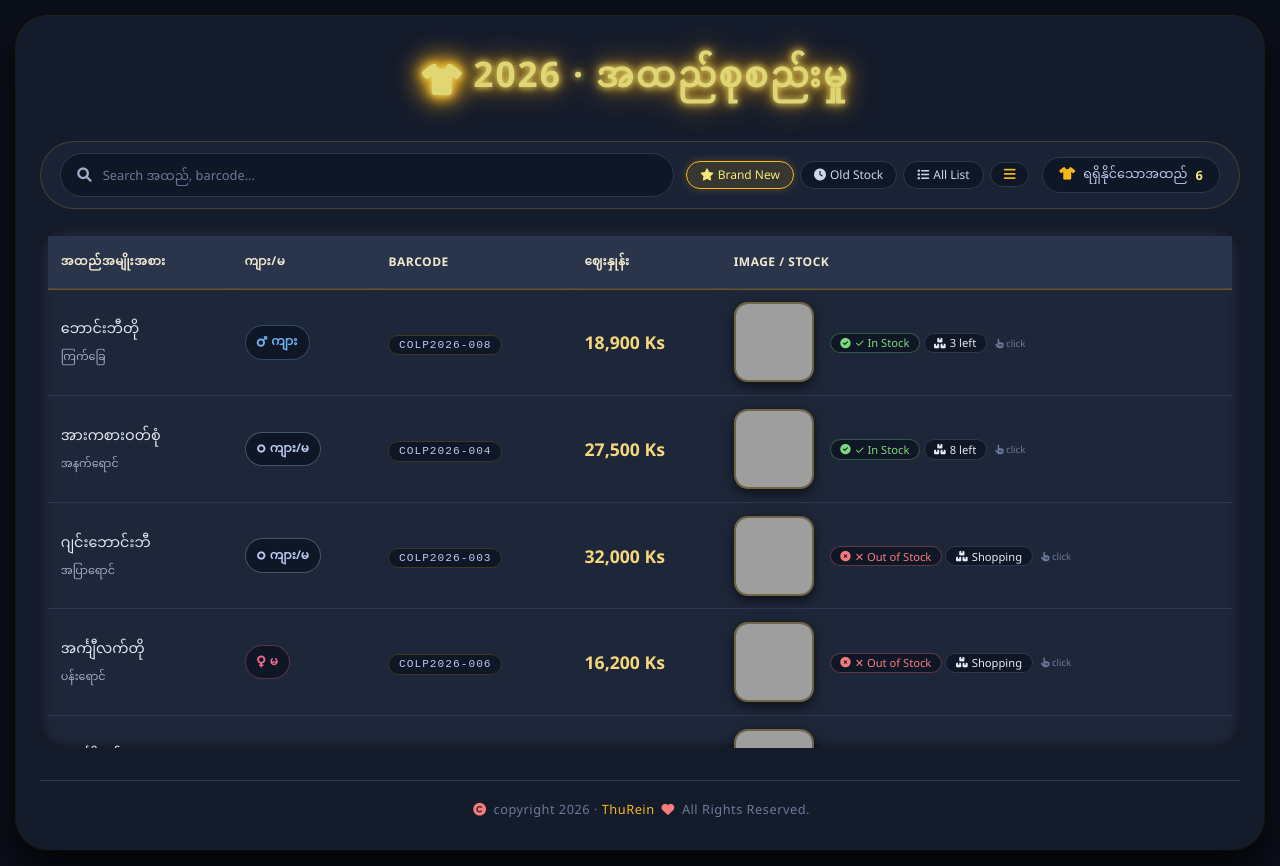
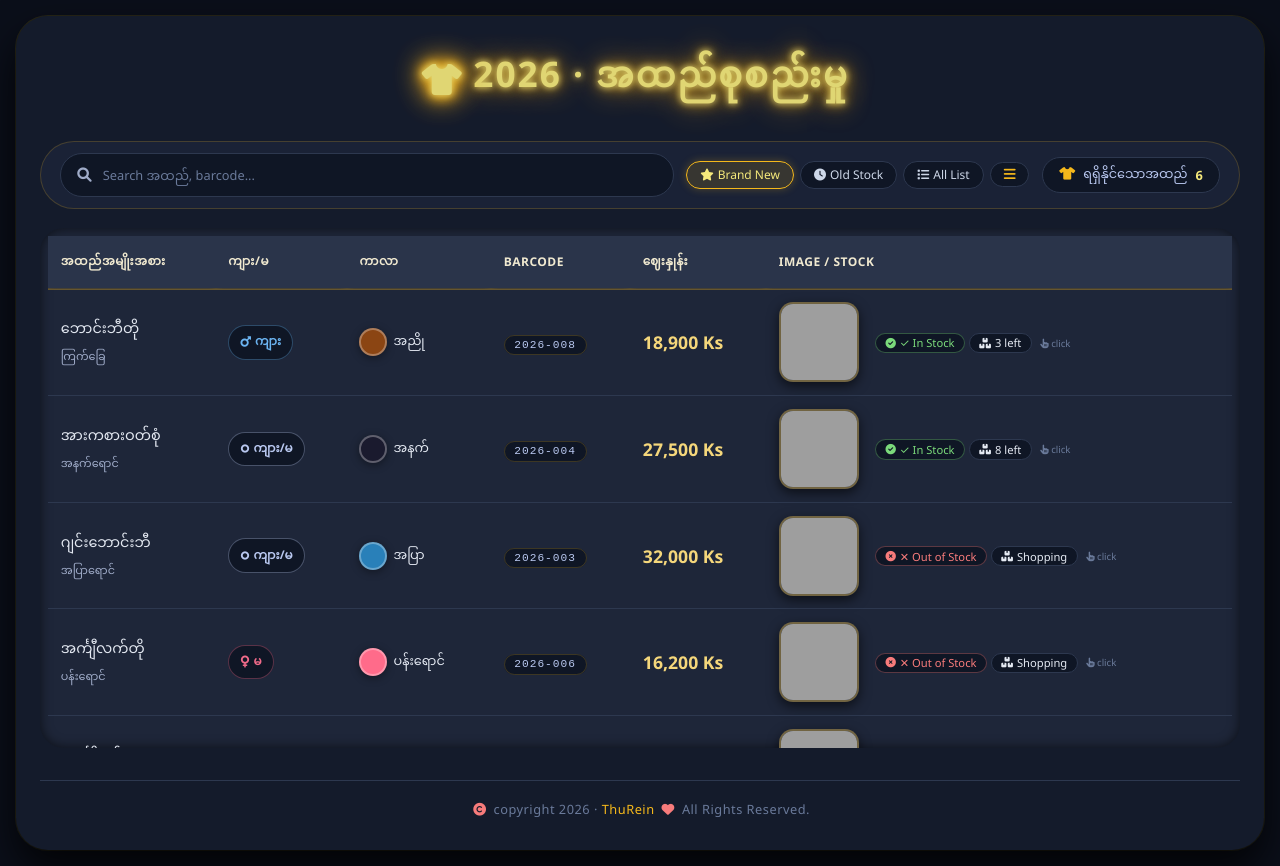
Before and after one commit to pan-trpan/localmade, a plain HTML site: page index.html in a window 1280 px wide. Drawn offline with Linux system fonts and the light colour scheme; grey boxes are pictures that could not be loaded; some icons are missing.

Commit message:
Update index.html

```diff
--- a/index.html
+++ b/index.html
@@ -158,7 +158,7 @@
       color: #f5e97b;
     }
 
-    /* ===== DROPDOWN MENU (FIXED - no rotation by default) ===== */
+    /* ===== DROPDOWN MENU ===== */
     .menu-dropdown-wrapper {
       position: relative;
       display: inline-block;
@@ -391,7 +391,7 @@
       margin-left: 0.3rem;
     }
 
-    /* Gender badge styling */
+    /* Gender badge */
     .gender-badge {
       display: inline-flex;
       align-items: center;
@@ -414,6 +414,28 @@
     .gender-badge.unisex {
       color: #b9c8f0;
       border-color: #b9c8f055;
+    }
+
+    /* Color badge - for ကာလာ */
+    .color-badge {
+      display: inline-block;
+      width: 28px;
+      height: 28px;
+      border-radius: 50%;
+      border: 2px solid rgba(255,255,255,0.3);
+      vertical-align: middle;
+      margin-right: 6px;
+      box-shadow: 0 2px 8px rgba(0,0,0,0.4);
+      transition: 0.3s ease;
+    }
+    .color-badge:hover {
+      transform: scale(1.2);
+      border-color: #f5b81b;
+    }
+    .color-text {
+      font-size: 0.8rem;
+      color: #e4e9f2;
+      vertical-align: middle;
     }
 
     /* ===== DETAIL DIALOG ===== */
@@ -517,6 +539,17 @@
     }
     .dialog-info .full-row {
       grid-column: 1 / -1;
+    }
+    .dialog-color-preview {
+      display: flex;
+      align-items: center;
+      gap: 12px;
+    }
+    .dialog-color-preview .color-badge {
+      width: 40px;
+      height: 40px;
+      border-radius: 50%;
+      border: 2px solid rgba(255,255,255,0.3);
     }
 
     /* ===== FOOTER ===== */
@@ -684,7 +717,7 @@
           <i class="fas fa-bars"></i>
         </button>
         <div class="menu-dropdown-content" id="menuDropdownContent">
-          <a href="#" class="active-drop-item"><i class="fas fa-tshirt"></i> 2026</a>
+          <a href="#" class="active-drop-item"><i class="fas fa-tshirt"></i> Collection 2026</a>
           <a href="https://www.google.com" target="_blank"><i class="fas fa-info-circle"></i> About</a>
           <a href="https://www.google.com" target="_blank"><i class="fas fa-code"></i> Web Building</a>
           <a href="https://www.google.com" target="_blank"><i class="fas fa-gamepad"></i> Online Game Selling</a>
@@ -704,6 +737,7 @@
         <tr>
           <th>အထည်အမျိုးအစား</th>
           <th>ကျား/မ</th>
+          <th>ကာလာ</th>
           <th>barcode</th>
           <th>ဈေးနှုန်း</th>
           <th>Image / Stock</th>
@@ -737,6 +771,10 @@
         <div class="value" id="dialogGender"></div>
       </div>
       <div>
+        <span class="label">ကာလာ</span>
+        <div class="value dialog-color-preview" id="dialogColor"></div>
+      </div>
+      <div>
         <span class="label">barcode</span>
         <div class="value" id="dialogBarcode" style="font-family:'Courier New',monospace;"></div>
       </div>
@@ -762,27 +800,36 @@
 
 <script>
   (function() {
-    // ----- DATA (with Gender) -----
-    // gender: 'male', 'female', 'unisex'
+    // ----- DATA (with Gender & Color) -----
+    // colors: color name and hex code
     const products = [
-      { id: 1, col1: "ရှပ်အင်္ကျီ", col2: "ကော်ပြန့်", barcode: "COLP2026-001", price: 18500,
-        image: "https://picsum.photos/id/1/400/400", stock: 12, available: true, dateAdded: "2026-01-15", gender: "male" },
-      { id: 2, col1: "အင်္ကျီတို", col2: "ပိတ်ချော", barcode: "COLP2026-002", price: 22000,
-        image: "https://picsum.photos/id/21/400/400", stock: 5, available: true, dateAdded: "2026-01-05", gender: "female" },
-      { id: 3, col1: "ဂျင်းဘောင်းဘီ", col2: "အပြာရောင်", barcode: "COLP2026-003", price: 32000,
-        image: "https://picsum.photos/id/26/400/400", stock: 0, available: false, dateAdded: "2026-01-28", gender: "unisex" },
-      { id: 4, col1: "အားကစားဝတ်စုံ", col2: "အနက်ရောင်", barcode: "COLP2026-004", price: 27500,
-        image: "https://picsum.photos/id/48/400/400", stock: 8, available: true, dateAdded: "2026-02-01", gender: "unisex" },
-      { id: 5, col1: "အင်္ကျီရှည်", col2: "ခရင်မ်", barcode: "COLP2026-005", price: 19800,
-        image: "https://picsum.photos/id/55/400/400", stock: 2, available: true, dateAdded: "2026-01-20", gender: "female" },
-      { id: 6, col1: "အင်္ကျီလက်တို", col2: "ပန်းရောင်", barcode: "COLP2026-006", price: 16200,
-        image: "https://picsum.photos/id/64/400/400", stock: 0, available: false, dateAdded: "2026-01-25", gender: "female" },
-      { id: 7, col1: "အင်္ကျီအိတ်", col2: "အဖြူ", barcode: "COLP2026-007", price: 9500,
-        image: "https://picsum.photos/id/77/400/400", stock: 15, available: true, dateAdded: "2026-01-10", gender: "male" },
-      { id: 8, col1: "ဘောင်းဘီတို", col2: "ကြက်ခြေ", barcode: "COLP2026-008", price: 18900,
-        image: "https://picsum.photos/id/88/400/400", stock: 3, available: true, dateAdded: "2026-02-01", gender: "male" },
-      { id: 9, col1: "အင်္ကျီလုံ", col2: "အနီ", barcode: "COLP2026-009", price: 21200,
-        image: "https://picsum.photos/id/99/400/400", stock: 0, available: false, dateAdded: "2026-01-01", gender: "unisex" },
+      { id: 1, col1: "ရှပ်အင်္ကျီ", col2: "ကော်ပြန့်", barcode: "2026-001", price: 18500,
+        image: "https://picsum.photos/id/1/400/400", stock: 12, available: true, dateAdded: "2026-01-15",
+        gender: "male", color: "#2c3e50", colorName: "အနက်ပြာ" },
+      { id: 2, col1: "အင်္ကျီတို", col2: "ပိတ်ချော", barcode: "2026-002", price: 22000,
+        image: "https://picsum.photos/id/21/400/400", stock: 5, available: true, dateAdded: "2026-01-05",
+        gender: "female", color: "#e74c3c", colorName: "အနီ" },
+      { id: 3, col1: "ဂျင်းဘောင်းဘီ", col2: "အပြာရောင်", barcode: "2026-003", price: 32000,
+        image: "https://picsum.photos/id/26/400/400", stock: 0, available: false, dateAdded: "2026-01-28",
+        gender: "unisex", color: "#2980b9", colorName: "အပြာ" },
+      { id: 4, col1: "အားကစားဝတ်စုံ", col2: "အနက်ရောင်", barcode: "2026-004", price: 27500,
+        image: "https://picsum.photos/id/48/400/400", stock: 8, available: true, dateAdded: "2026-02-01",
+        gender: "unisex", color: "#1a1a2e", colorName: "အနက်" },
+      { id: 5, col1: "အင်္ကျီရှည်", col2: "ခရင်မ်", barcode: "2026-005", price: 19800,
+        image: "https://picsum.photos/id/55/400/400", stock: 2, available: true, dateAdded: "2026-01-20",
+        gender: "female", color: "#f5e6ca", colorName: "ခရင်မ်" },
+      { id: 6, col1: "အင်္ကျီလက်တို", col2: "ပန်းရောင်", barcode: "2026-006", price: 16200,
+        image: "https://picsum.photos/id/64/400/400", stock: 0, available: false, dateAdded: "2026-01-25",
+        gender: "female", color: "#ff6b8a", colorName: "ပန်းရောင်" },
+      { id: 7, col1: "အင်္ကျီအိတ်", col2: "အဖြူ", barcode: "2026-007", price: 9500,
+        image: "https://picsum.photos/id/77/400/400", stock: 15, available: true, dateAdded: "2026-01-10",
+        gender: "male", color: "#ffffff", colorName: "အဖြူ" },
+      { id: 8, col1: "ဘောင်းဘီတို", col2: "ကြက်ခြေ", barcode: "2026-008", price: 18900,
+        image: "https://picsum.photos/id/88/400/400", stock: 3, available: true, dateAdded: "2026-02-01",
+        gender: "male", color: "#8b4513", colorName: "အညို" },
+      { id: 9, col1: "အင်္ကျီလုံ", col2: "အနီ", barcode: "2026-009", price: 21200,
+        image: "https://picsum.photos/id/99/400/400", stock: 0, available: false, dateAdded: "2026-01-01",
+        gender: "unisex", color: "#c0392b", colorName: "အနီရင့်" },
     ];
 
     // Helper: get gender display
@@ -799,6 +846,11 @@
       if (gender === 'male') return 'gender-badge male';
       if (gender === 'female') return 'gender-badge female';
       return 'gender-badge unisex';
+    }
+
+    // Helper: get color display
+    function getColorDisplay(color, colorName) {
+      return `<span class="color-badge" style="background:${color};"></span><span class="color-text">${colorName}</span>`;
     }
 
     // ----- RENDER -----
@@ -823,6 +875,9 @@
             </td>
             <td data-label="ကျား/မ" class="clickable-cell" data-field="gender">
               <span class="${getGenderClass(p.gender)}">${getGenderDisplay(p.gender)}</span>
+            </td>
+            <td data-label="ကာလာ" class="clickable-cell" data-field="color">
+              ${getColorDisplay(p.color, p.colorName)}
             </td>
             <td data-label="barcode" class="clickable-cell" data-field="barcode">
               <span class="barcode">${p.barcode}</span>
@@ -864,6 +919,7 @@
     const dialogImg = document.getElementById('dialogImage');
     const dialogName = document.getElementById('dialogName');
     const dialogGender = document.getElementById('dialogGender');
+    const dialogColor = document.getElementById('dialogColor');
     const dialogBarcode = document.getElementById('dialogBarcode');
     const dialogPrice = document.getElementById('dialogPrice');
     const dialogStock = document.getElementById('dialogStock');
@@ -875,6 +931,11 @@
       dialogImg.alt = product.col1;
       dialogName.innerHTML = `${product.col1} <span style="color:#a0acc9;font-size:0.9rem;font-weight:400;">${product.col2}</span>`;
       dialogGender.innerHTML = getGenderDisplay(product.gender);
+      dialogColor.innerHTML = `
+        <span class="color-badge" style="background:${product.color}; width:40px; height:40px;"></span>
+        <span style="font-size:1.1rem;">${product.colorName}</span>
+        <span style="color:#6a7a9a; font-size:0.8rem; margin-left:4px;">(${product.color})</span>
+      `;
       dialogBarcode.textContent = product.barcode;
       dialogPrice.textContent = `${product.price.toLocaleString('my-MM')} Ks`;
       dialogStock.textContent = product.stock === 0 ? 'Out of Stock (Shopping)' : `${product.stock} left`;
@@ -982,7 +1043,8 @@
       const filtered = products.filter(p =>
         p.col1.toLowerCase().includes(q) ||
         p.col2.toLowerCase().includes(q) ||
-        p.barcode.toLowerCase().includes(q)
+        p.barcode.toLowerCase().includes(q) ||
+        p.colorName.toLowerCase().includes(q)
       );
       if (sortMode === 'date') {
         filtered.sort((a, b) => {
@@ -1008,7 +1070,7 @@
     sortByDate();
     setActiveButton('sortDateBtn');
 
-    console.log('✅ Gender column added: ကျား/မ');
+    console.log('✅ Color (ကာလာ) column added!');
   })();
 </script>
 </body>
```
